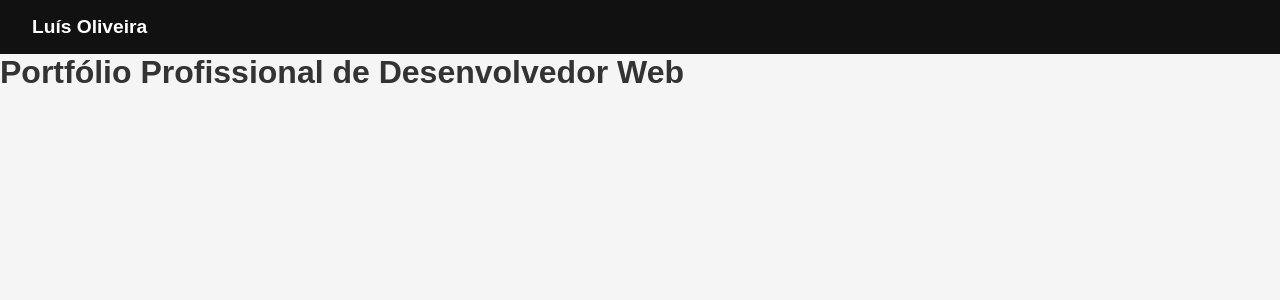
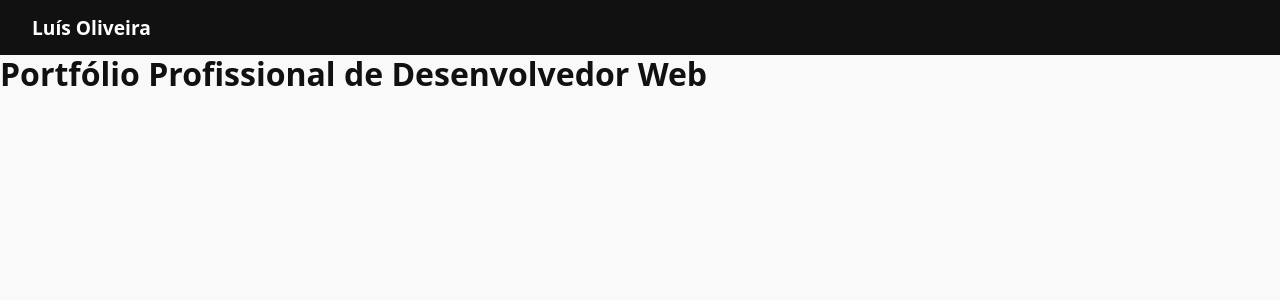
Before and after one commit to desenvolvimentoweb1983/portfolio-profissional-desenvolvedor-web, a React (Vite) app: page / in a window 1280 px wide. Shown: the top 300 px of the page. Built offline with nearby package versions, Linux system fonts and the light colour scheme.

Commit message:
style: refine global css base and reset

```diff
--- a/src/styles/global.css
+++ b/src/styles/global.css
@@ -1,11 +1,97 @@
-* {
+/* =========================
+   Reset moderno
+   ========================= */
+
+*,
+*::before,
+*::after {
+  box-sizing: border-box;
   margin: 0;
   padding: 0;
-  box-sizing: border-box;
+}
+
+/* =========================
+   Base do documento
+   ========================= */
+
+html {
+  font-size: 16px;
+  scroll-behavior: smooth;
 }
 
 body {
-  font-family: Arial, Helvetica, sans-serif;
-  background-color: #f5f5f5;
-  color: #333;
+  min-height: 100vh;
+  font-family: system-ui, -apple-system, BlinkMacSystemFont,
+    "Segoe UI", Roboto, Oxygen, Ubuntu, Cantarell, "Open Sans",
+    "Helvetica Neue", sans-serif;
+
+  line-height: 1.6;
+  color: #111;
+  background-color: #f9f9f9;
+
+  -webkit-font-smoothing: antialiased;
+  text-rendering: optimizeLegibility;
 }
+
+/* =========================
+   Elementos base
+   ========================= */
+
+img,
+picture,
+video,
+canvas,
+svg {
+  display: block;
+  max-width: 100%;
+}
+
+input,
+button,
+textarea,
+select {
+  font: inherit;
+}
+
+button {
+  cursor: pointer;
+  border: none;
+  background: none;
+}
+
+/* =========================
+   Tipografia
+   ========================= */
+
+h1,
+h2,
+h3,
+h4,
+h5,
+h6 {
+  font-weight: 600;
+  line-height: 1.2;
+}
+
+p {
+  margin-bottom: 1rem;
+}
+
+/* =========================
+   Links
+   ========================= */
+
+a {
+  text-decoration: none;
+  color: inherit;
+}
+
+/* =========================
+   Utilidades globais (opcional)
+   ========================= */
+
+.container {
+  max-width: 1200px;
+  margin: 0 auto;
+  padding: 0 1rem;
+}
```
